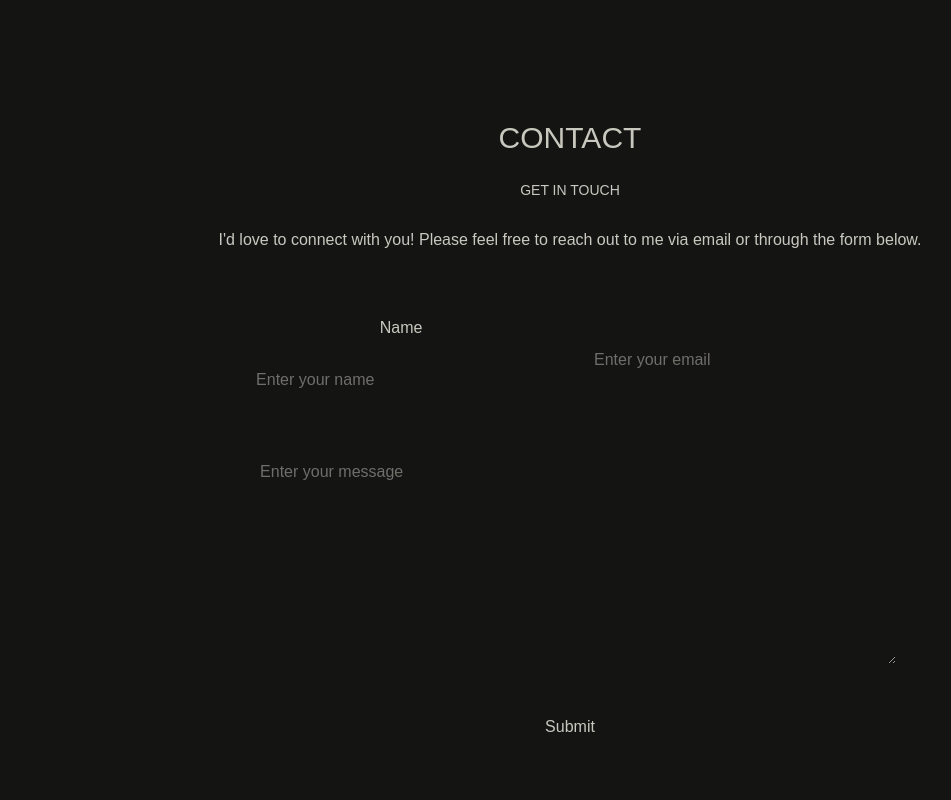
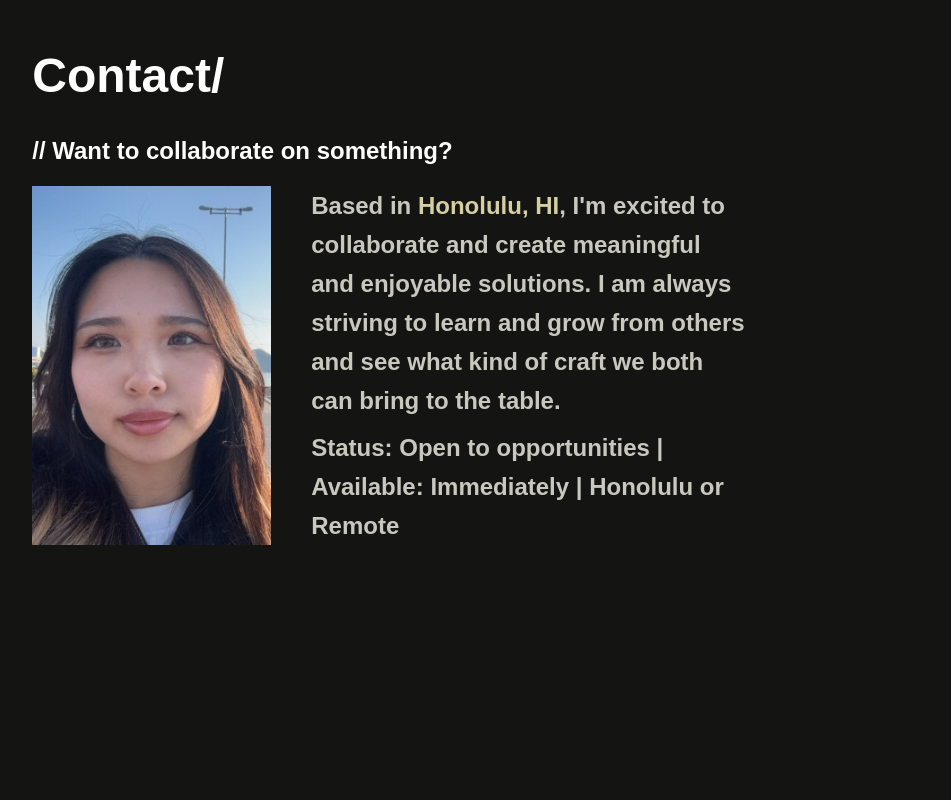
Before and after one commit to tracytnb/tracytnb-portfolio, a Next.js app: page / in a window 1280 px wide. Shown: the part 8480-9280 px from the top of the page, without its empty margins (70-1021 px from the left). Built offline with nearby package versions, Linux system fonts and the light colour scheme; a web font is replaced by a local one.

Commit message:
Added short description in contact

```diff
--- a/app/components/Contact.tsx
+++ b/app/components/Contact.tsx
@@ -1,50 +1,46 @@
-import React from "react";
+import React, { useRef } from "react";
+import gsap from "gsap";
 
 const Contact = () => {
   return (
     <div
       id="contact"
-      className="w-10/12 mx-auto h-screen flex flex-col text-center justify-center gap-4"
+      className="w-11/12 mx-auto h-[800px] flex flex-col gap-4 -left-18"
     >
-      <h2 className={`text-2xl md:text-3xl mb-2`}>CONTACT</h2>
-      <h5 className="text-sm md:text-md mb-2">GET IN TOUCH</h5>
-      <p>
-        I'd love to connect with you! Please feel free to reach out to me via
-        email or through the form below.
+      <h2 className="text-4xl md:text-5xl text-white font-semibold leading-relaxed">
+        Contact/
+      </h2>
+      <p className="text-xl md:text-2xl text-white font-semibold leading-relaxed">
+        // Want to collaborate on something?
       </p>
 
-      <form className="w-8/12 mx-auto justify-center items-center">
-        <div className="grid grid-cols-2 gap-6 mt-10 mb-8">
-          <div className="flex flex-col gap-2 left-align">
-            <label htmlFor="name">Name</label>
-            <input
-              type="text"
-              placeholder="Enter your name"
-              required
-              className="flex-0 p-3 outline-none"
-            />
+      <div className="flex flex-row gap-5 w-full">
+        {/* More About Me */}
+        <div className="flex flex-row gap-10 w-2/3">
+          <img
+            src="/portfolio_image.jpg"
+            alt="Portfolio Image"
+            className="object-cover aspect-square w-1/3"
+            width={300}
+            height={300}
+          />
+
+          <div className="flex flex-col gap-2 w-2/3">
+            <p className="text-xl md:text-2xl text-foreground font-semibold leading-relaxed">
+              Based in{" "}
+              <span className="text-accent font-bold">Honolulu, HI</span>,
+              I&apos;m excited to collaborate and create meaningful and
+              enjoyable solutions. I am always striving to learn and grow from
+              others and see what kind of craft we both can bring to the table.
+            </p>
+
+            <p className="text-xl md:text-2xl text-foreground font-semibold leading-relaxed">
+              Status: Open to opportunities | Available: Immediately | Honolulu
+              or Remote
+            </p>
           </div>
-          <input
-            type="email"
-            placeholder="Enter your email"
-            required
-            className="flex-0 p-3 outline-none"
-          />
         </div>
-
-        <textarea
-          rows={6}
-          placeholder="Enter your message"
-          required
-          className="w-full p-4 outline-none mb-6"
-        />
-        <button
-          type="submit"
-          className="py-3 px-8 w-max flex items-center justify-between gap-2 mx-auto hover:bg-black/50 duration-500"
-        >
-          Submit
-        </button>
-      </form>
+      </div>
     </div>
   );
 };
```
